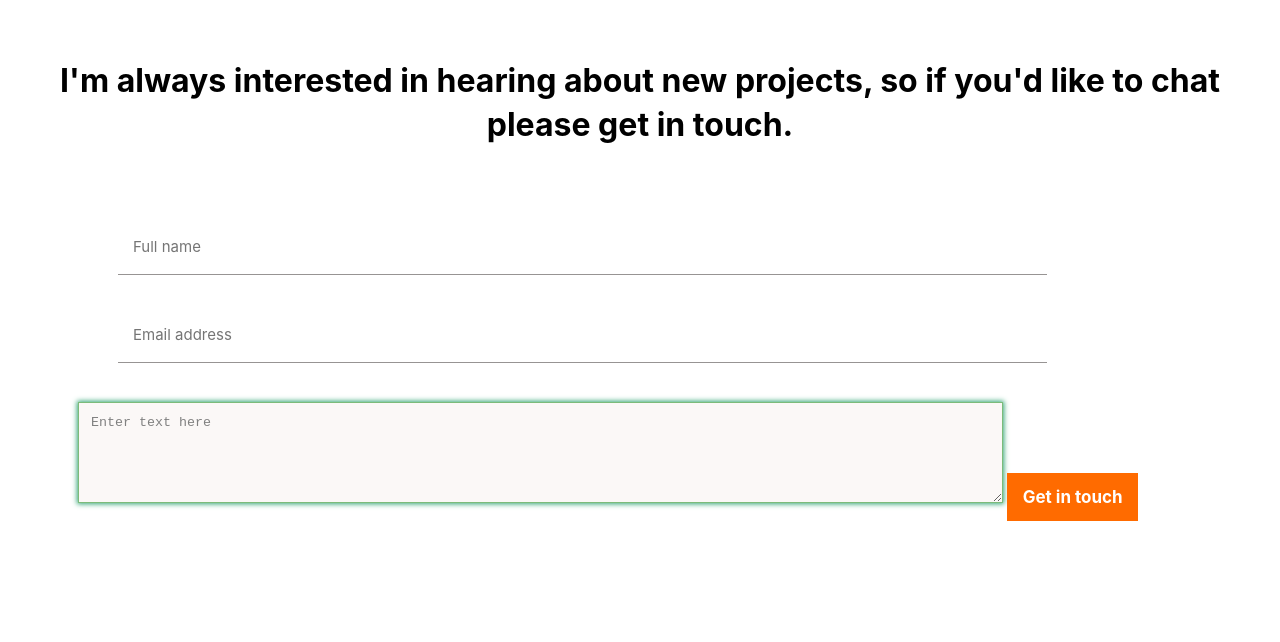
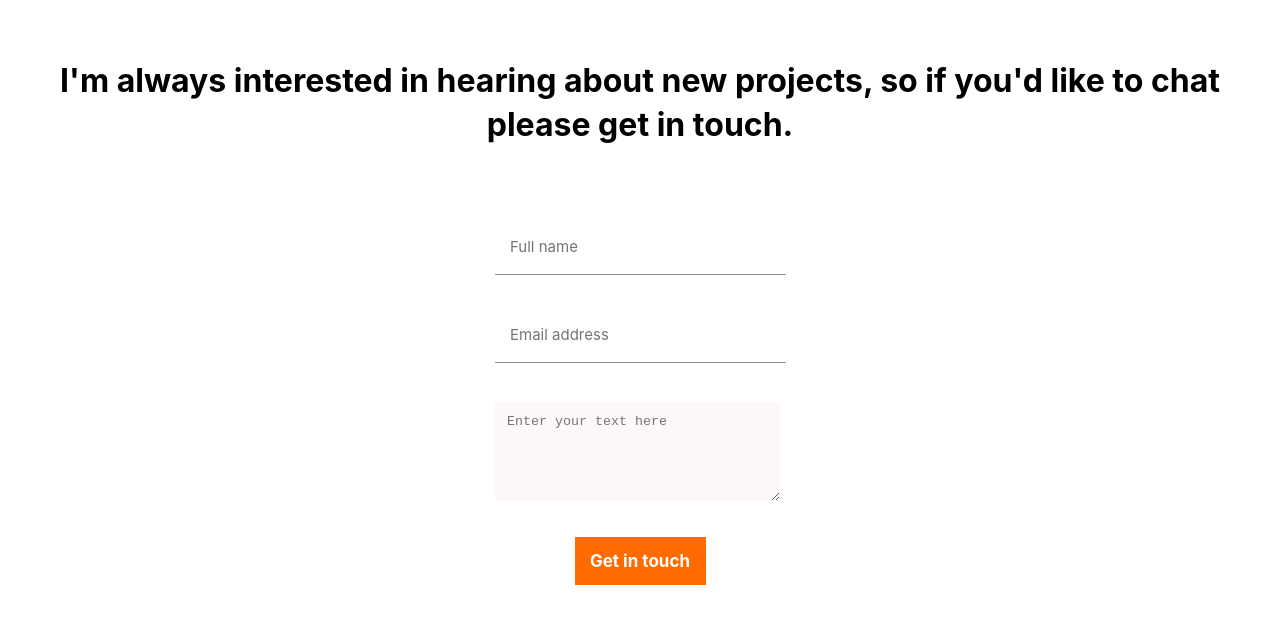
Before and after one commit to hasenat-eqbali/Portfolio-v2, a plain HTML site: page index.html in a window 1280 px wide. Shown: the part 5434-6076 px from the top of the page. Drawn offline with Linux system fonts and the light colour scheme.

Commit message:
Add Validation and Validation style to contact form

```diff
--- a/index.html
+++ b/index.html
@@ -150,10 +150,10 @@
         <h2>
             I'm always interested in hearing about new projects, so if you'd like to chat please get in touch.
         </h2>
-        <form action="" method="POST">
-            <input type="text" id="name" placeholder="Full name" style="margin-bottom: 33px;" maxlength="30" required>
-            <input type="email" id="email" placeholder="Email address" style="margin-top: 0px;" required>
-            <textarea name="" id="msg" cols="30" rows="5" maxlength="500" required>Enter text here</textarea>
+        <form action="https://formspree.io/f/xjvdkobw" method="POST">
+            <input type="text" name="name" placeholder="Full name" style="margin-bottom: 33px;" maxlength="30" required>
+            <input type="email" name="email" placeholder="Email address" style="margin-top: 0px;" required>
+            <textarea name="msg" cols="30" rows="5" maxlength="500" required placeholder="Enter your text here"></textarea>
             <button type="submit">Get in touch</button>
         </form>
         <hr>
--- a/styles.css
+++ b/styles.css
@@ -476,9 +476,14 @@ hr {
   display: flex;
   flex-direction: column;
   align-items: center;
+  margin: 120px 24px;
+}
 
-  /* width: 327px; */
-  margin: 120px 24px;
+form {
+  display: flex;
+  flex-direction: column;
+  align-items: baseline;
+  justify-content: center;
 }
 
 .contact-form h2 {
@@ -491,10 +496,10 @@ hr {
 }
 
 .contact-form input {
-  margin: 73px 40px 39px 40px;
+  margin: 73px 20px 39px 0;
   border: none;
   border-bottom: 1px solid #979493 !important;
-  width: 80%;
+  width: 90%;
   padding: 15px;
   font-family: 'Inter', sans-serif;
   font-style: normal;
@@ -507,7 +512,7 @@ hr {
 .contact-form textarea {
   background-color: #fbf8f7;
   padding: 12px;
-  width: 80%;
+  width: 90%;
   color: gray;
   border: none;
 }
@@ -526,7 +531,7 @@ hr {
   font-size: 17px;
   line-height: 24px;
   color: #fff;
-  margin-top: 36px;
+  margin: 36px auto 0 auto;
 }
 
 .contact-form hr {
@@ -540,16 +545,23 @@ hr {
 
 /* Form validation code by Imran */
 
-#name:valid,
-#email:valid,
-#msg:valid {
-  box-shadow: 0 0 5px 1px hsl(155, 54%, 42%);
-  border: 1px solid hsla(120, 100%, 25%, 0.506);
+input[type=text]:invalid:focus,
+input[type=email]:invalid:focus {
+  background-color: pink;
+  border: 1px solid red;
+  outline: none;
 }
 
-#name:focus:invalid,
-#email:focus:invalid,
-#msg:focus:invalid {
-  box-shadow: 0 0 5px 1px hsl(0, 100%, 50%);
-  border: 1px solid hsla(0, 100%, 50%, 0.48);
+input[type=text]:valid:focus,
+input[type=email]:valid:focus {
+  background-color: white;
+  border: 1px solid green;
 }
+
+.contact-form button:hover {
+  background-color: lightsalmon;
+}
+
+.contact-form button:active {
+  background-color: red;
+}
```
